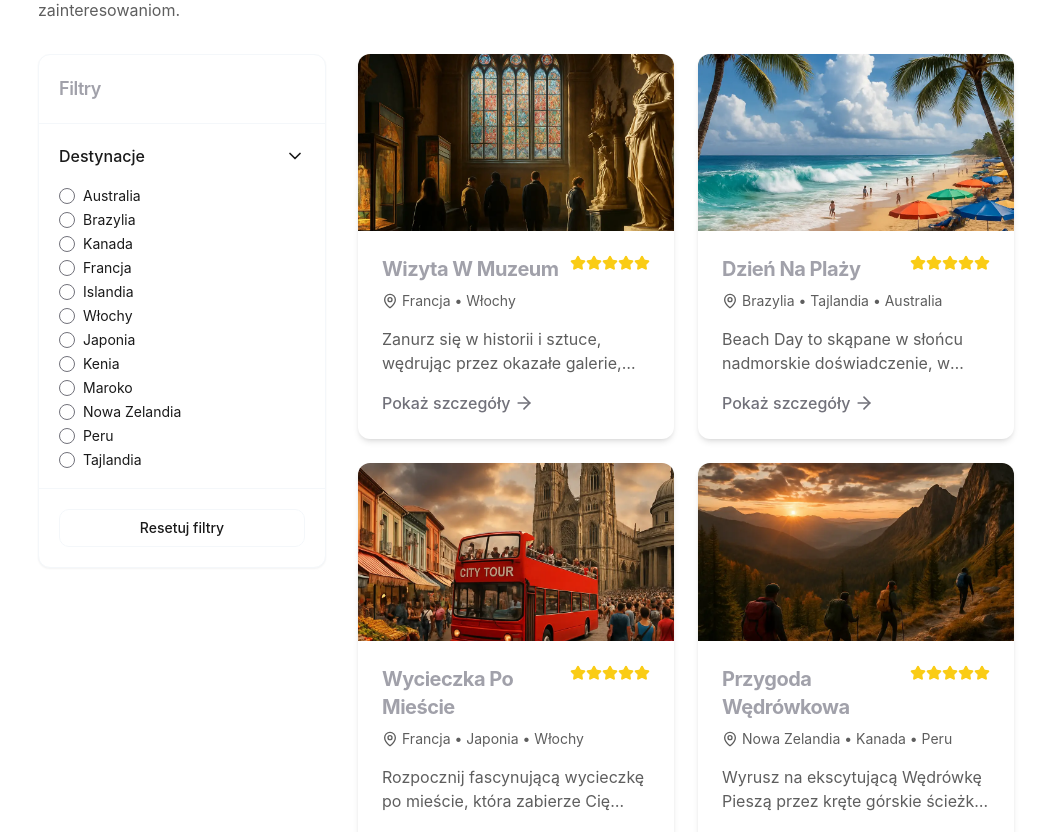
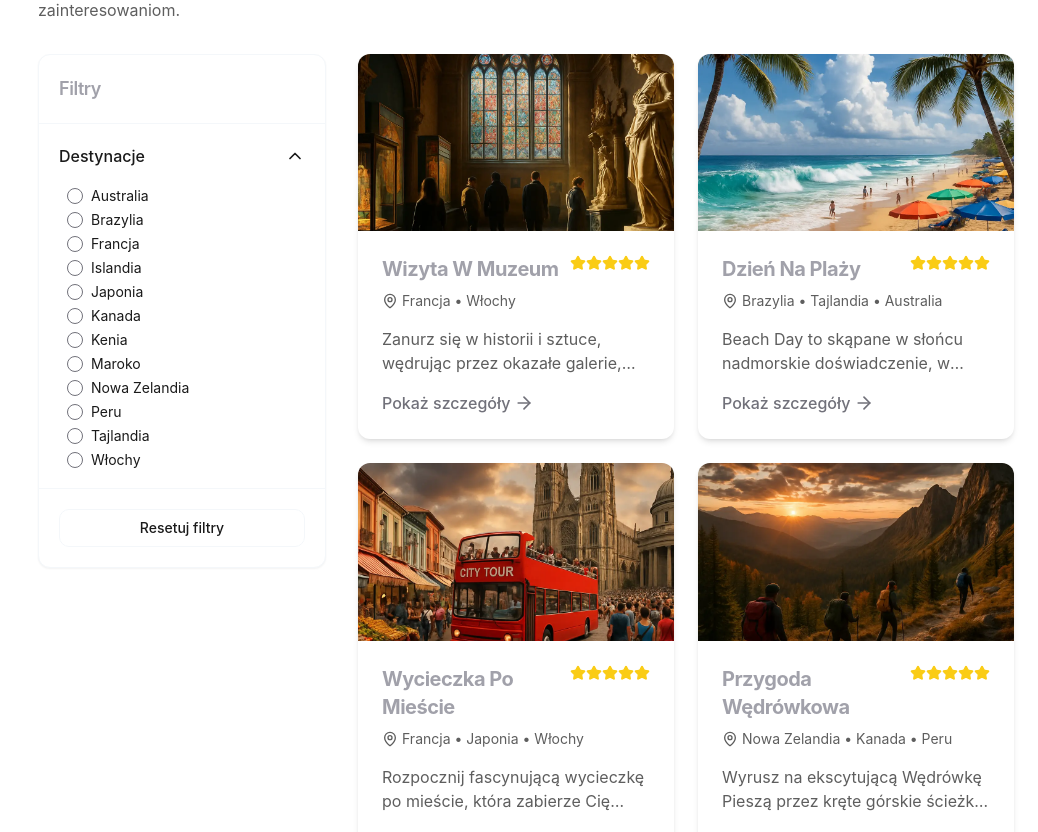
Before and after one commit to ts-mykyta/SAS, a Vue app: page /activities in a window 1280 px wide. Shown: the part 2640-3472 px from the top of the page, without its empty margins (242-1280 px from the left). Built offline with nearby package versions, Linux system fonts and the light colour scheme.

Commit message:
add filter functional to activities

```diff
--- a/src/components/AppSidebar.vue
+++ b/src/components/AppSidebar.vue
@@ -25,14 +25,14 @@
               Destynacje
             </button>
           </router-link>
-          <a href="/pl-PL/activities" data-discover="true">
+          <router-link to="/activities" data-discover="true">
             <button class="inline-flex items-center gap-2 whitespace-nowrap rounded-md ring-offset-background focus-visible:outline-none focus-visible:ring-2 focus-visible:ring-ring focus-visible:ring-offset-2 disabled:pointer-events-none disabled:opacity-50 [&amp;_svg]:pointer-events-none [&amp;_svg]:size-4 [&amp;_svg]:shrink-0 py-2 w-full justify-start font-medium transition-all duration-200 relative text-sm h-9 px-3 text-foreground dark:text-foreground hover:text-primary dark:hover:text-primary hover:bg-muted/50 dark:hover:bg-muted/20">
               <svg xmlns="http://www.w3.org/2000/svg" width="24" height="24" viewBox="0 0 24 24" fill="none" stroke="currentColor" stroke-width="2" stroke-linecap="round" stroke-linejoin="round" class="lucide lucide-activity h-4 w-4 mr-2" aria-hidden="true">
                 <path d="M22 12h-2.48a2 2 0 0 0-1.93 1.46l-2.35 8.36a.25.25 0 0 1-.48 0L9.24 2.18a.25.25 0 0 0-.48 0l-2.35 8.36A2 2 0 0 1 4.49 12H2"></path>
               </svg>
               Aktywności
             </button>
-          </a>
+          </router-link>
           <a href="/pl-PL/contact" data-discover="true">
             <button class="inline-flex items-center gap-2 whitespace-nowrap rounded-md ring-offset-background focus-visible:outline-none focus-visible:ring-2 focus-visible:ring-ring focus-visible:ring-offset-2 disabled:pointer-events-none disabled:opacity-50 [&amp;_svg]:pointer-events-none [&amp;_svg]:size-4 [&amp;_svg]:shrink-0 py-2 w-full justify-start font-medium transition-all duration-200 relative text-sm h-9 px-3 text-foreground dark:text-foreground hover:text-primary dark:hover:text-primary hover:bg-muted/50 dark:hover:bg-muted/20">
               <svg xmlns="http://www.w3.org/2000/svg" width="24" height="24" viewBox="0 0 24 24" fill="none" stroke="currentColor" stroke-width="2" stroke-linecap="round" stroke-linejoin="round" class="lucide lucide-mail h-4 w-4 mr-2" aria-hidden="true">
--- a/src/components/activities/ActivitiesFilter.vue
+++ b/src/components/activities/ActivitiesFilter.vue
@@ -1,245 +1,117 @@
-<script></script>
+<script setup>
+import { ref, watch, computed } from 'vue'
+
+const props = defineProps({
+  modelValue: { type: Array, default: () => [] },
+  options: { type: Array, default: () => [] },
+  defaultOpen: { type: Boolean, default: true },
+})
+
+const emit = defineEmits(['update:modelValue'])
+
+const selected = ref([...props.modelValue])
+watch(
+  () => props.modelValue,
+  (v) => {
+    selected.value = [...v]
+  },
+  { immediate: true },
+)
+
+function onChange() {
+  emit('update:modelValue', [...selected.value])
+}
+
+function reset() {
+  selected.value = []
+  emit('update:modelValue', [])
+}
+
+const isOpen = ref(props.defaultOpen)
+const hasSelection = computed(() => selected.value.length > 0)
+</script>
 
 <template>
   <div class="md:w-72 shrink-0 block">
     <div class="bg-card rounded-xl shadow-sm overflow-hidden border border-border">
-      <div class="p-5 border-b border-border">
+      <div class="p-5 border-b border-border flex items-center justify-between">
         <h3 class="text-lg font-semibold text-card-foreground">Filtry</h3>
+        <button
+          class="md:hidden text-sm text-muted-foreground hover:text-foreground"
+          @click="isOpen = !isOpen"
+        >
+          {{ isOpen ? 'Ukryj' : 'Pokaż' }}
+        </button>
       </div>
 
-      <div data-state="open" class="border-b border-border">
+      <div class="border-b border-border">
         <button
           type="button"
-          aria-controls="radix-«r8j»"
-          aria-expanded="true"
-          data-state="open"
+          :aria-expanded="isOpen"
           class="flex w-full items-center justify-between p-5 text-left font-medium hover:bg-muted text-card-foreground"
+          @click="isOpen = !isOpen"
         >
           <span>Destynacje</span>
           <svg
             xmlns="http://www.w3.org/2000/svg"
-            width="24"
-            height="24"
-            viewBox="0 0 24 24"
-            fill="none"
-            stroke="currentColor"
-            stroke-width="2"
-            stroke-linecap="round"
-            stroke-linejoin="round"
-            class="lucide lucide-chevron-down h-5 w-5 transition-transform ui-open:rotate-180"
+            width="24" height="24" viewBox="0 0 24 24" fill="none"
+            stroke="currentColor" stroke-width="2" stroke-linecap="round" stroke-linejoin="round"
+            class="lucide lucide-chevron-down h-5 w-5 transition-transform"
+            :class="isOpen ? 'rotate-180' : ''"
             aria-hidden="true"
           >
             <path d="m6 9 6 6 6-6"></path>
           </svg>
         </button>
-        <div
-          data-state="open"
-          id="radix-«r8j»"
-          class="px-5 pb-5 space-y-2"
-          style="
-            transition-duration: 0s;
-            animation-name: none;
-            --radix-collapsible-content-height: 300px;
-            --radix-collapsible-content-width: 286.66668701171875px;
-          "
-        >
-          <div class="flex items-center space-x-2">
-            <button
-              type="button"
-              role="checkbox"
-              aria-checked="false"
-              data-state="unchecked"
-              value="on"
-              class="peer h-4 w-4 shrink-0 rounded-sm border border-primary ring-offset-background focus-visible:outline-none focus-visible:ring-2 focus-visible:ring-ring focus-visible:ring-offset-2 disabled:cursor-not-allowed disabled:opacity-50 data-[state=checked]:bg-primary data-[state=checked]:text-primary-foreground"
-              id="destination-Australia"
-            ></button
-            ><label
-              for="destination-Australia"
-              class="text-sm leading-none peer-disabled:cursor-not-allowed peer-disabled:opacity-70 cursor-pointer text-card-foreground"
-              >Australia</label
+
+        <div v-show="isOpen" class="px-5 pb-5 space-y-2">
+          <div
+            v-for="opt in options"
+            :key="opt"
+            class="flex items-center space-x-2"
+          >
+            <input
+              :id="`destination-${opt}`"
+              type="checkbox"
+              class="sr-only peer"
+              :value="opt"
+              v-model="selected"
+              @change="onChange"
+            />
+            <span
+              class="h-4 w-4 shrink-0 rounded-sm border border-primary ring-offset-background
+                     peer-focus-visible:outline-none peer-focus-visible:ring-2 peer-focus-visible:ring-ring
+                     peer-focus-visible:ring-offset-2 peer-disabled:cursor-not-allowed peer-disabled:opacity-50
+                     inline-flex items-center justify-center
+                     transition-colors
+                     peer-checked:bg-primary peer-checked:text-primary-foreground"
             >
-          </div>
-          <div class="flex items-center space-x-2">
-            <button
-              type="button"
-              role="checkbox"
-              aria-checked="false"
-              data-state="unchecked"
-              value="on"
-              class="peer h-4 w-4 shrink-0 rounded-sm border border-primary ring-offset-background focus-visible:outline-none focus-visible:ring-2 focus-visible:ring-ring focus-visible:ring-offset-2 disabled:cursor-not-allowed disabled:opacity-50 data-[state=checked]:bg-primary data-[state=checked]:text-primary-foreground"
-              id="destination-Brazil"
-            ></button
-            ><label
-              for="destination-Brazil"
-              class="text-sm leading-none peer-disabled:cursor-not-allowed peer-disabled:opacity-70 cursor-pointer text-card-foreground"
-              >Brazylia</label
+              <svg
+                v-if="selected.includes(opt)"
+                xmlns="http://www.w3.org/2000/svg" viewBox="0 0 24 24"
+                class="h-3 w-3"
+                fill="none" stroke="currentColor" stroke-width="3" stroke-linecap="round" stroke-linejoin="round"
+                aria-hidden="true"
+              >
+                <path d="M20 6 9 17l-5-5"/>
+              </svg>
+            </span>
+
+            <label
+              :for="`destination-${opt}`"
+              class="text-sm leading-none cursor-pointer text-card-foreground peer-disabled:cursor-not-allowed peer-disabled:opacity-70"
             >
-          </div>
-          <div class="flex items-center space-x-2">
-            <button
-              type="button"
-              role="checkbox"
-              aria-checked="false"
-              data-state="unchecked"
-              value="on"
-              class="peer h-4 w-4 shrink-0 rounded-sm border border-primary ring-offset-background focus-visible:outline-none focus-visible:ring-2 focus-visible:ring-ring focus-visible:ring-offset-2 disabled:cursor-not-allowed disabled:opacity-50 data-[state=checked]:bg-primary data-[state=checked]:text-primary-foreground"
-              id="destination-Canada"
-            ></button
-            ><label
-              for="destination-Canada"
-              class="text-sm leading-none peer-disabled:cursor-not-allowed peer-disabled:opacity-70 cursor-pointer text-card-foreground"
-              >Kanada</label
-            >
-          </div>
-          <div class="flex items-center space-x-2">
-            <button
-              type="button"
-              role="checkbox"
-              aria-checked="false"
-              data-state="unchecked"
-              value="on"
-              class="peer h-4 w-4 shrink-0 rounded-sm border border-primary ring-offset-background focus-visible:outline-none focus-visible:ring-2 focus-visible:ring-ring focus-visible:ring-offset-2 disabled:cursor-not-allowed disabled:opacity-50 data-[state=checked]:bg-primary data-[state=checked]:text-primary-foreground"
-              id="destination-France"
-            ></button
-            ><label
-              for="destination-France"
-              class="text-sm leading-none peer-disabled:cursor-not-allowed peer-disabled:opacity-70 cursor-pointer text-card-foreground"
-              >Francja</label
-            >
-          </div>
-          <div class="flex items-center space-x-2">
-            <button
-              type="button"
-              role="checkbox"
-              aria-checked="false"
-              data-state="unchecked"
-              value="on"
-              class="peer h-4 w-4 shrink-0 rounded-sm border border-primary ring-offset-background focus-visible:outline-none focus-visible:ring-2 focus-visible:ring-ring focus-visible:ring-offset-2 disabled:cursor-not-allowed disabled:opacity-50 data-[state=checked]:bg-primary data-[state=checked]:text-primary-foreground"
-              id="destination-Iceland"
-            ></button
-            ><label
-              for="destination-Iceland"
-              class="text-sm leading-none peer-disabled:cursor-not-allowed peer-disabled:opacity-70 cursor-pointer text-card-foreground"
-              >Islandia</label
-            >
-          </div>
-          <div class="flex items-center space-x-2">
-            <button
-              type="button"
-              role="checkbox"
-              aria-checked="false"
-              data-state="unchecked"
-              value="on"
-              class="peer h-4 w-4 shrink-0 rounded-sm border border-primary ring-offset-background focus-visible:outline-none focus-visible:ring-2 focus-visible:ring-ring focus-visible:ring-offset-2 disabled:cursor-not-allowed disabled:opacity-50 data-[state=checked]:bg-primary data-[state=checked]:text-primary-foreground"
-              id="destination-Italy"
-            ></button
-            ><label
-              for="destination-Italy"
-              class="text-sm leading-none peer-disabled:cursor-not-allowed peer-disabled:opacity-70 cursor-pointer text-card-foreground"
-              >Włochy</label
-            >
-          </div>
-          <div class="flex items-center space-x-2">
-            <button
-              type="button"
-              role="checkbox"
-              aria-checked="false"
-              data-state="unchecked"
-              value="on"
-              class="peer h-4 w-4 shrink-0 rounded-sm border border-primary ring-offset-background focus-visible:outline-none focus-visible:ring-2 focus-visible:ring-ring focus-visible:ring-offset-2 disabled:cursor-not-allowed disabled:opacity-50 data-[state=checked]:bg-primary data-[state=checked]:text-primary-foreground"
-              id="destination-Japan"
-            ></button
-            ><label
-              for="destination-Japan"
-              class="text-sm leading-none peer-disabled:cursor-not-allowed peer-disabled:opacity-70 cursor-pointer text-card-foreground"
-              >Japonia</label
-            >
-          </div>
-          <div class="flex items-center space-x-2">
-            <button
-              type="button"
-              role="checkbox"
-              aria-checked="false"
-              data-state="unchecked"
-              value="on"
-              class="peer h-4 w-4 shrink-0 rounded-sm border border-primary ring-offset-background focus-visible:outline-none focus-visible:ring-2 focus-visible:ring-ring focus-visible:ring-offset-2 disabled:cursor-not-allowed disabled:opacity-50 data-[state=checked]:bg-primary data-[state=checked]:text-primary-foreground"
-              id="destination-Kenya"
-            ></button
-            ><label
-              for="destination-Kenya"
-              class="text-sm leading-none peer-disabled:cursor-not-allowed peer-disabled:opacity-70 cursor-pointer text-card-foreground"
-              >Kenia</label
-            >
-          </div>
-          <div class="flex items-center space-x-2">
-            <button
-              type="button"
-              role="checkbox"
-              aria-checked="false"
-              data-state="unchecked"
-              value="on"
-              class="peer h-4 w-4 shrink-0 rounded-sm border border-primary ring-offset-background focus-visible:outline-none focus-visible:ring-2 focus-visible:ring-ring focus-visible:ring-offset-2 disabled:cursor-not-allowed disabled:opacity-50 data-[state=checked]:bg-primary data-[state=checked]:text-primary-foreground"
-              id="destination-Morocco"
-            ></button
-            ><label
-              for="destination-Morocco"
-              class="text-sm leading-none peer-disabled:cursor-not-allowed peer-disabled:opacity-70 cursor-pointer text-card-foreground"
-              >Maroko</label
-            >
-          </div>
-          <div class="flex items-center space-x-2">
-            <button
-              type="button"
-              role="checkbox"
-              aria-checked="false"
-              data-state="unchecked"
-              value="on"
-              class="peer h-4 w-4 shrink-0 rounded-sm border border-primary ring-offset-background focus-visible:outline-none focus-visible:ring-2 focus-visible:ring-ring focus-visible:ring-offset-2 disabled:cursor-not-allowed disabled:opacity-50 data-[state=checked]:bg-primary data-[state=checked]:text-primary-foreground"
-              id="destination-New Zealand"
-            ></button
-            ><label
-              for="destination-New Zealand"
-              class="text-sm leading-none peer-disabled:cursor-not-allowed peer-disabled:opacity-70 cursor-pointer text-card-foreground"
-              >Nowa Zelandia</label
-            >
-          </div>
-          <div class="flex items-center space-x-2">
-            <button
-              type="button"
-              role="checkbox"
-              aria-checked="false"
-              data-state="unchecked"
-              value="on"
-              class="peer h-4 w-4 shrink-0 rounded-sm border border-primary ring-offset-background focus-visible:outline-none focus-visible:ring-2 focus-visible:ring-ring focus-visible:ring-offset-2 disabled:cursor-not-allowed disabled:opacity-50 data-[state=checked]:bg-primary data-[state=checked]:text-primary-foreground"
-              id="destination-Peru"
-            ></button
-            ><label
-              for="destination-Peru"
-              class="text-sm leading-none peer-disabled:cursor-not-allowed peer-disabled:opacity-70 cursor-pointer text-card-foreground"
-              >Peru</label
-            >
-          </div>
-          <div class="flex items-center space-x-2">
-            <button
-              type="button"
-              role="checkbox"
-              aria-checked="false"
-              data-state="unchecked"
-              value="on"
-              class="peer h-4 w-4 shrink-0 rounded-sm border border-primary ring-offset-background focus-visible:outline-none focus-visible:ring-2 focus-visible:ring-ring focus-visible:ring-offset-2 disabled:cursor-not-allowed disabled:opacity-50 data-[state=checked]:bg-primary data-[state=checked]:text-primary-foreground"
-              id="destination-Thailand"
-            ></button
-            ><label
-              for="destination-Thailand"
-              class="text-sm leading-none peer-disabled:cursor-not-allowed peer-disabled:opacity-70 cursor-pointer text-card-foreground"
-              >Tajlandia</label
-            >
+              {{ opt }}
+            </label>
           </div>
         </div>
       </div>
-      <div class="p-5">
+
+      <div class="p-5 flex gap-2">
         <button
           class="w-full py-2 px-4 border border-border rounded-md text-sm font-medium text-card-foreground hover:bg-muted"
+          @click="reset"
+          :disabled="!hasSelection"
         >
           Resetuj filtry
         </button>
--- a/src/views/ActivitiesView.vue
+++ b/src/views/ActivitiesView.vue
@@ -24,16 +24,20 @@ const activities = ref(
 
 const selectedTags = ref([])
 
+const allCountries = computed(() => {
+  const set = new Set()
+  for (const a of activities.value) {
+    for (const c of a.countries || []) set.add(c)
+  }
+  return Array.from(set).sort((a, b) => a.localeCompare(b))
+})
+
 const filteredActivities = computed(() => {
   if (!selectedTags.value.length) return activities.value
   return activities.value.filter((activity) =>
     selectedTags.value.every((tag) => activity.countries.includes(tag)),
   )
 })
-
-// const handleFilterChange = (tags) => {
-//   selectedTags.value = tags
-// }
 </script>
 
 <template>
@@ -51,7 +55,6 @@ const filteredActivities = computed(() => {
         />
 
         <!-- activities -->
-
         <section class="py-16 bg-background">
           <div class="container mx-auto px-4">
             <div class="mb-8">
@@ -63,30 +66,13 @@ const filteredActivities = computed(() => {
                 aktywności odpowiadające Twoim zainteresowaniom.
               </p>
             </div>
-            <div class="md:hidden mb-6">
-              <button
-                class="w-full flex items-center justify-between bg-card p-4 rounded-lg shadow border border-border"
-              >
-                <span class="font-medium text-card-foreground">Filtry</span>
-                <svg
-                  xmlns="http://www.w3.org/2000/svg"
-                  width="24"
-                  height="24"
-                  viewBox="0 0 24 24"
-                  fill="none"
-                  stroke="currentColor"
-                  stroke-width="2"
-                  stroke-linecap="round"
-                  stroke-linejoin="round"
-                  class="lucide lucide-chevron-down h-5 w-5 transition-transform text-card-foreground rotate-180"
-                  aria-hidden="true"
-                >
-                  <path d="m6 9 6 6 6-6"></path>
-                </svg>
-              </button>
-            </div>
+
             <div class="flex flex-col md:flex-row gap-8">
-              <ActivitiesFilter />
+              <ActivitiesFilter
+                v-model="selectedTags"
+                :options="allCountries"
+              />
+
               <div class="flex-1">
                 <div class="grid grid-cols-1 3xl:grid-cols-2 2xl:grid-cols-3 gap-6">
                   <ActivitiesCard
```
